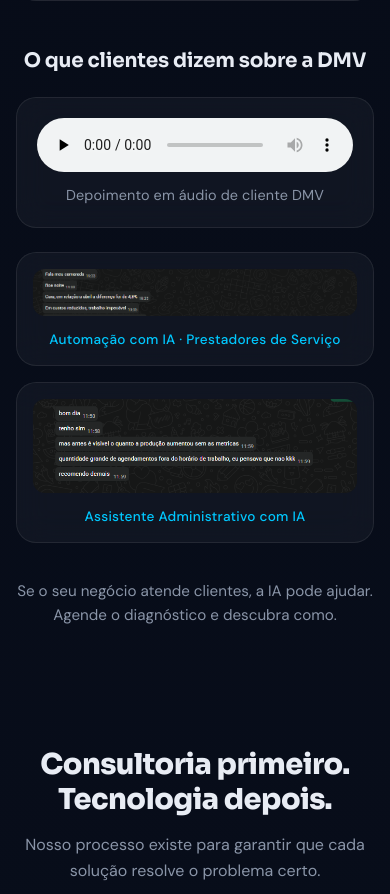
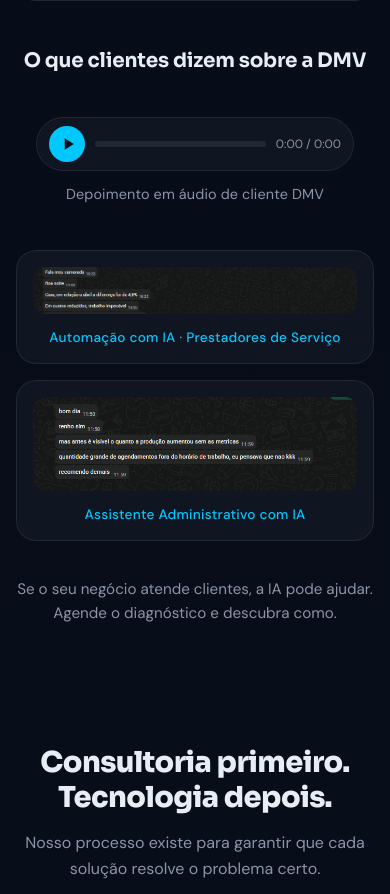
Before and after one commit to dmv-enterprise7/dmv-landing-page, a plain HTML site: page index.html in a window 390 px wide. Shown: the part 6391-7285 px from the top of the page. Drawn offline with Linux system fonts and the light colour scheme.

Commit message:
feat: replace native HTML5 audio with custom dark-theme player
Native <audio controls> clashed with the dark glassmorphism palette.
Replaced with a custom pill-shaped player:
- Cyan circular play/pause button with SVG icons
- Gradient progress bar (click to seek)
- Tabular current/duration time display
- Glassmorphism container matching sector cards
- Keyboard accessible (focus ring on button)
- Responsive (compact on <=480px)

```diff
--- a/index.html
+++ b/index.html
@@ -318,10 +318,20 @@
           <h3 class="social-proof-title" data-i18n="sectors.proof.title">O que clientes dizem sobre a DMV</h3>
 
           <div class="social-proof-audio">
-            <audio controls preload="none">
-              <source src="prova_social_wellington.ogg" type="audio/ogg">
-              Seu navegador não suporta o elemento de áudio.
-            </audio>
+            <div class="custom-audio" data-audio-player>
+              <button class="audio-play-btn" type="button" aria-label="Reproduzir áudio" data-audio-toggle>
+                <svg class="icon-play" width="20" height="20" viewBox="0 0 24 24" fill="currentColor" aria-hidden="true"><path d="M8 5v14l11-7z"/></svg>
+                <svg class="icon-pause" width="20" height="20" viewBox="0 0 24 24" fill="currentColor" aria-hidden="true"><path d="M6 4h4v16H6zM14 4h4v16h-4z"/></svg>
+              </button>
+              <div class="audio-bar" data-audio-bar>
+                <div class="audio-progress" data-audio-progress></div>
+              </div>
+              <span class="audio-time" data-audio-time>0:00 / 0:00</span>
+              <audio preload="metadata" data-audio-el>
+                <source src="prova_social_wellington.ogg" type="audio/ogg">
+                Seu navegador não suporta o elemento de áudio.
+              </audio>
+            </div>
             <p class="audio-caption" data-i18n="sectors.proof.audioCaption">Depoimento em áudio de cliente DMV</p>
           </div>
 
--- a/script.js
+++ b/script.js
@@ -560,3 +560,71 @@ function setLanguage(lang) {
     observer.observe(el);
   });
 })();
+
+
+/* === Custom audio player === */
+
+(function() {
+  function formatTime(seconds) {
+    if (!isFinite(seconds) || seconds < 0) return '0:00';
+    var m = Math.floor(seconds / 60);
+    var s = Math.floor(seconds % 60);
+    return m + ':' + (s < 10 ? '0' + s : s);
+  }
+
+  document.querySelectorAll('[data-audio-player]').forEach(function(player) {
+    var audio = player.querySelector('[data-audio-el]');
+    var toggle = player.querySelector('[data-audio-toggle]');
+    var bar = player.querySelector('[data-audio-bar]');
+    var progress = player.querySelector('[data-audio-progress]');
+    var timeLabel = player.querySelector('[data-audio-time]');
+    if (!audio || !toggle || !bar || !progress || !timeLabel) return;
+
+    function updateTime() {
+      var cur = audio.currentTime || 0;
+      var dur = audio.duration || 0;
+      timeLabel.textContent = formatTime(cur) + ' / ' + formatTime(dur);
+      if (dur > 0) {
+        progress.style.width = ((cur / dur) * 100) + '%';
+      }
+    }
+
+    toggle.addEventListener('click', function() {
+      if (audio.paused) {
+        audio.play();
+      } else {
+        audio.pause();
+      }
+    });
+
+    audio.addEventListener('play', function() {
+      player.classList.add('is-playing');
+      toggle.setAttribute('aria-label', 'Pausar áudio');
+    });
+
+    audio.addEventListener('pause', function() {
+      player.classList.remove('is-playing');
+      toggle.setAttribute('aria-label', 'Reproduzir áudio');
+    });
+
+    audio.addEventListener('ended', function() {
+      player.classList.remove('is-playing');
+      progress.style.width = '0%';
+      audio.currentTime = 0;
+      updateTime();
+    });
+
+    audio.addEventListener('loadedmetadata', updateTime);
+    audio.addEventListener('timeupdate', updateTime);
+
+    bar.addEventListener('click', function(e) {
+      var rect = bar.getBoundingClientRect();
+      var ratio = (e.clientX - rect.left) / rect.width;
+      if (audio.duration) {
+        audio.currentTime = Math.max(0, Math.min(1, ratio)) * audio.duration;
+      }
+    });
+
+    updateTime();
+  });
+})();
--- a/styles.css
+++ b/styles.css
@@ -2595,21 +2595,110 @@ button:focus-visible,
 .social-proof-audio {
   width: 100%;
   max-width: 520px;
+  display: flex;
+  flex-direction: column;
+  align-items: center;
+  gap: 12px;
+}
+
+.custom-audio {
+  width: 100%;
   background: var(--glass-bg);
   border: 1px solid var(--glass-border);
   -webkit-backdrop-filter: blur(var(--glass-blur));
   backdrop-filter: blur(var(--glass-blur));
-  border-radius: 20px;
-  padding: 24px;
-  display: flex;
-  flex-direction: column;
-  align-items: center;
-  gap: 12px;
-}
-
-.social-proof-audio audio {
-  width: 100%;
-  max-width: 440px;
+  border-radius: 999px;
+  padding: 10px 18px;
+  display: flex;
+  align-items: center;
+  gap: 14px;
+  transition: border-color var(--transition-default),
+              box-shadow var(--transition-default);
+}
+
+.custom-audio:hover {
+  border-color: rgba(0, 200, 255, 0.25);
+  box-shadow: 0 0 24px rgba(0, 200, 255, 0.08);
+}
+
+.audio-play-btn {
+  flex-shrink: 0;
+  width: 40px;
+  height: 40px;
+  border-radius: 50%;
+  border: none;
+  background: var(--color-cyan);
+  color: #001018;
+  cursor: pointer;
+  display: flex;
+  align-items: center;
+  justify-content: center;
+  transition: transform var(--transition-default), background var(--transition-default);
+}
+
+.audio-play-btn:hover {
+  transform: scale(1.06);
+  background: #3ad4ff;
+}
+
+.audio-play-btn:focus-visible {
+  outline: 2px solid var(--color-cyan);
+  outline-offset: 3px;
+}
+
+.audio-play-btn .icon-pause { display: none; }
+.custom-audio.is-playing .audio-play-btn .icon-play { display: none; }
+.custom-audio.is-playing .audio-play-btn .icon-pause { display: inline-block; }
+
+.audio-play-btn .icon-play {
+  margin-left: 2px;
+}
+
+.audio-bar {
+  flex: 1;
+  height: 6px;
+  background: rgba(255, 255, 255, 0.08);
+  border-radius: 999px;
+  overflow: hidden;
+  cursor: pointer;
+  position: relative;
+}
+
+.audio-progress {
+  height: 100%;
+  width: 0%;
+  background: linear-gradient(90deg, var(--color-cyan), #3ad4ff);
+  border-radius: 999px;
+  transition: width 0.1s linear;
+}
+
+.audio-time {
+  flex-shrink: 0;
+  font-family: var(--font-body);
+  font-size: 0.8rem;
+  font-variant-numeric: tabular-nums;
+  color: var(--color-text-secondary);
+  min-width: 72px;
+  text-align: right;
+}
+
+.custom-audio audio {
+  display: none;
+}
+
+@media (max-width: 480px) {
+  .custom-audio {
+    padding: 8px 12px;
+    gap: 10px;
+  }
+  .audio-play-btn {
+    width: 36px;
+    height: 36px;
+  }
+  .audio-time {
+    font-size: 0.75rem;
+    min-width: 64px;
+  }
 }
 
 .audio-caption {
```
